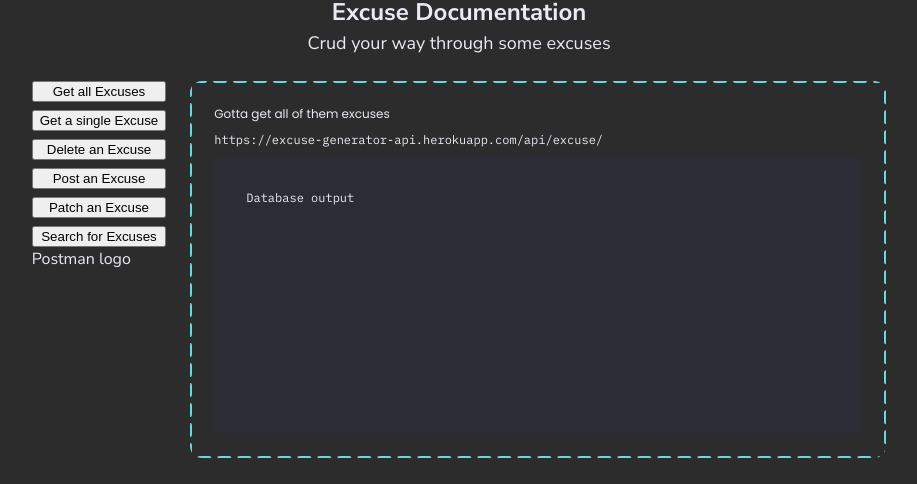
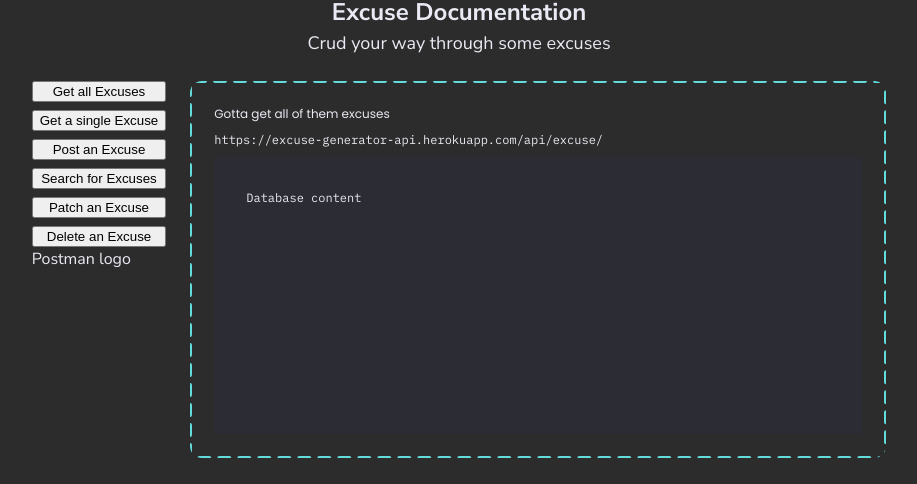
Before and after one commit to lukacafuta/Excuse-Generator, a React (Vite) app in the folder Frontend/: page / in a window 1280 px wide. Shown: the part 1472-1956 px from the top of the page, without its empty margins (181-1098 px from the left). Built offline with nearby package versions, Linux system fonts and the light colour scheme.

Commit message:
repositioned endpoints

```diff
--- a/Frontend/src/components/tabs/TabDatabaseOutput.jsx
+++ b/Frontend/src/components/tabs/TabDatabaseOutput.jsx
@@ -3,7 +3,7 @@ import {TabDatabaseOutputStyled} from "../../styles/globalStyles.js";
 export default function TabDatabaseOutput() {
     return (
         <TabDatabaseOutputStyled>
-            Database output
+            Database content
         </TabDatabaseOutputStyled>
     )
 }
--- a/Frontend/src/components/tabs/TabNavigation.jsx
+++ b/Frontend/src/components/tabs/TabNavigation.jsx
@@ -6,10 +6,10 @@ export default function TabNavigation() {
             <div className="endpoints">
                 <button>Get all Excuses</button>
                 <button>Get a single Excuse</button>
+                <button>Post an Excuse</button>
+                <button>Search for Excuses</button>
+                <button>Patch an Excuse</button>
                 <button>Delete an Excuse</button>
-                <button>Post an Excuse</button>
-                <button>Patch an Excuse</button>
-                <button>Search for Excuses</button>
             </div>
             <div className="postman">
                 Postman logo
```
Also changed, not shown: Frontend/src/routes/index.jsx (line endings or trailing spaces).
